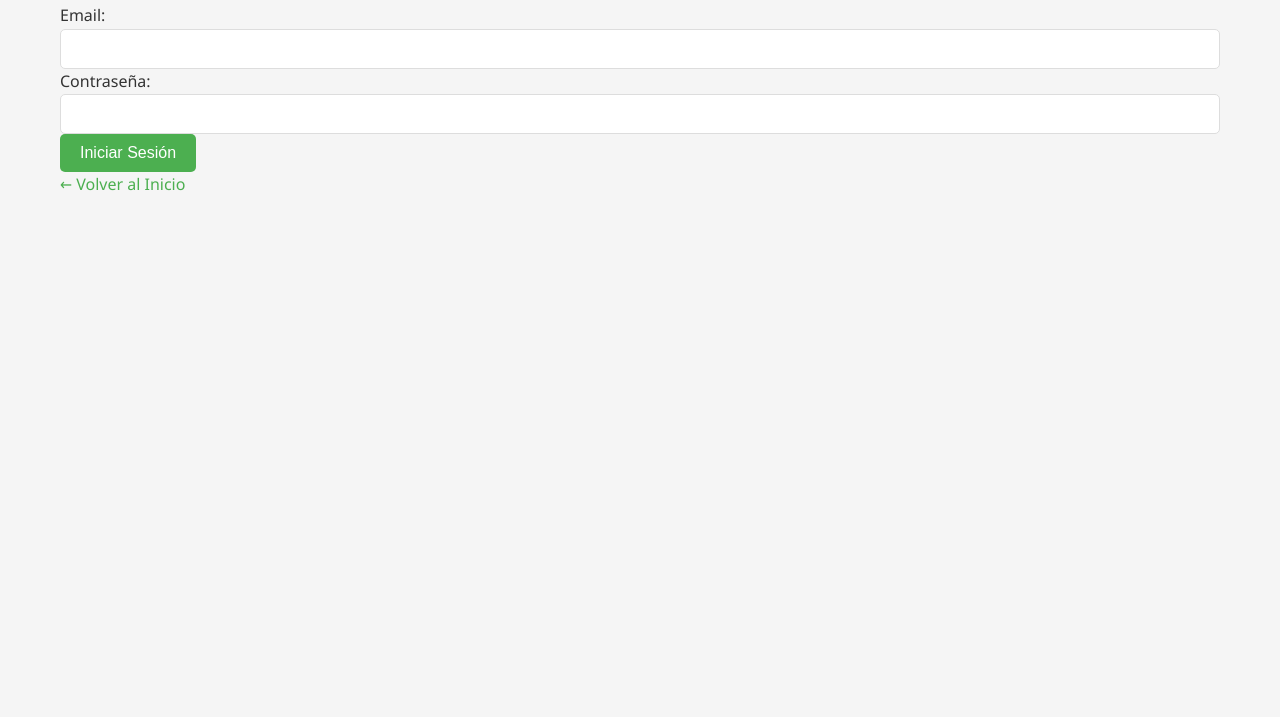
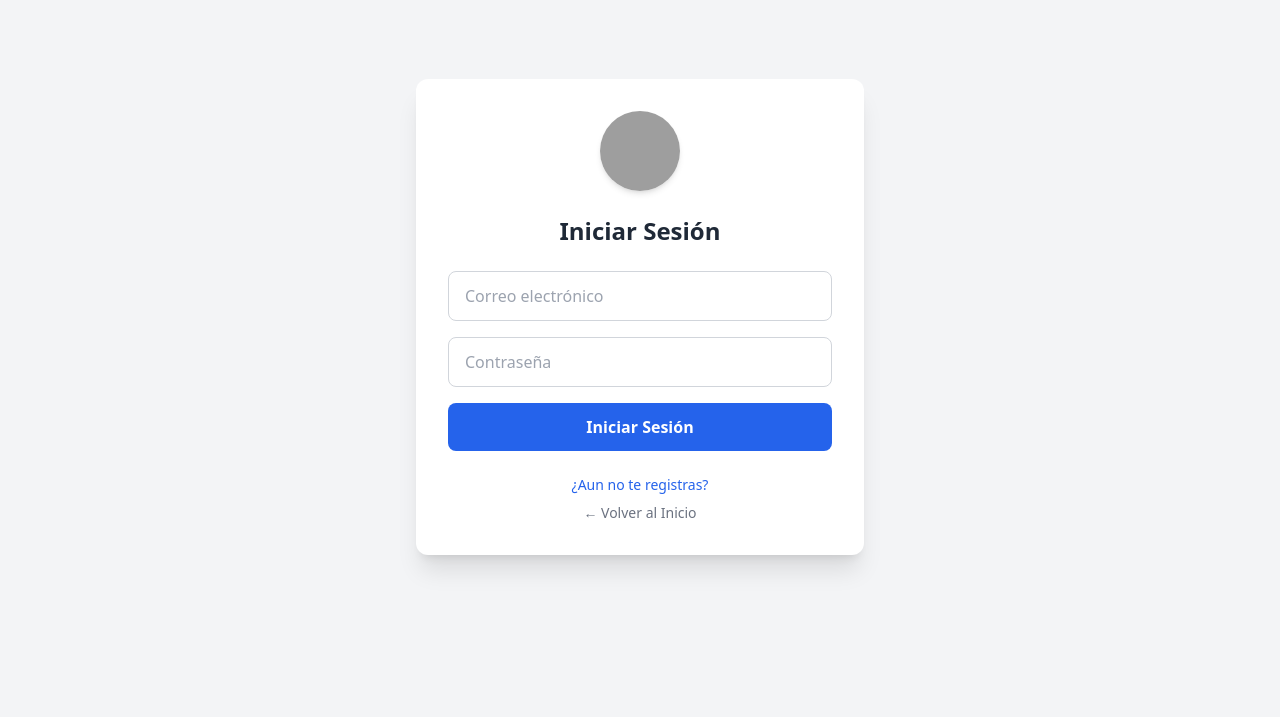
Before and after one commit to Deticaru/ECOPuntosVerdes, a website: page src/login/login.html in a window 1280 px wide. Shown: the part 83-800 px from the top of the page. Drawn offline with nearby package versions, Linux system fonts and the light colour scheme; grey boxes are pictures that could not be loaded.

Commit message:
login, registro cambio

```diff
--- a/src/login/login.html
+++ b/src/login/login.html
@@ -2,27 +2,53 @@
 <html lang="es">
   <head>
     <meta charset="UTF-8" />
-    <link rel="icon" type="image/svg+xml" href="/vite.svg" />
     <meta name="viewport" content="width=device-width, initial-scale=1.0" />
     <title>Login - ECO Puntos Verdes</title>
-    <link rel="stylesheet" href="../styles.css">
-    <link rel="stylesheet" href="login.css">
+    <script src="https://cdn.tailwindcss.com"></script>
   </head>
-  <body>
-    <div class="container">
-      <h1>Iniciar Sesión</h1>
-      <form id="loginForm">
-        <div class="form-group">
-          <label for="email">Email:</label>
-          <input type="email" id="email" name="email" required>
-        </div>
-        <div class="form-group">
-          <label for="password">Contraseña:</label>
-          <input type="password" id="password" name="password" required>
-        </div>
-        <button type="submit">Iniciar Sesión</button>
+  <body class="flex items-center justify-center min-h-screen bg-gray-100 font-sans">
+
+    <!-- Contenedor -->
+    <div class="bg-white shadow-xl rounded-xl p-8 w-11/12 max-w-md">
+
+      <!-- Icono usuario -->
+      <div class="flex justify-center mb-6">
+        <img src="https://cdn-icons-png.flaticon.com/512/847/847969.png"
+             alt="Usuario" class="h-20 w-20 rounded-full shadow-md">
+      </div>
+
+      <!-- Título -->
+      <h1 class="text-2xl font-bold text-gray-800 text-center mb-6">
+        Iniciar Sesión
+      </h1>
+
+      <!-- Formulario -->
+      <form id="loginForm" class="flex flex-col gap-4">
+        <input type="email" placeholder="Correo electrónico"
+               class="w-full border border-gray-300 rounded-lg px-4 py-3 focus:outline-none focus:ring-2 focus:ring-blue-500" required>
+
+        <input type="password" placeholder="Contraseña"
+               class="w-full border border-gray-300 rounded-lg px-4 py-3 focus:outline-none focus:ring-2 focus:ring-blue-500" required>
+
+        <button type="submit"
+                class="w-full bg-blue-600 hover:bg-blue-700 text-white font-semibold py-3 rounded-lg transition">
+          Iniciar Sesión
+        </button>
       </form>
-      <a href="../home/home.html" class="back-link">← Volver al Inicio</a>
+
+      <!-- Links -->
+      <div class="flex flex-col items-center mt-6 text-sm text-blue-600 space-y-2">
+        <a href="../registro/registro.html">¿Aun no te registras?</a>
+        <a href="../home/home.html" class="text-gray-500 hover:text-gray-700">← Volver al Inicio</a>
+      </div>
     </div>
+
+    <script>
+      // Redirige al menú después de login
+      document.getElementById("loginForm").addEventListener("submit", function(e) {
+        e.preventDefault();
+        window.location.href = "../menu/menu.html";
+      });
+    </script>
   </body>
 </html>
```
Also changed, not shown: src/registro/registro.html (added).
